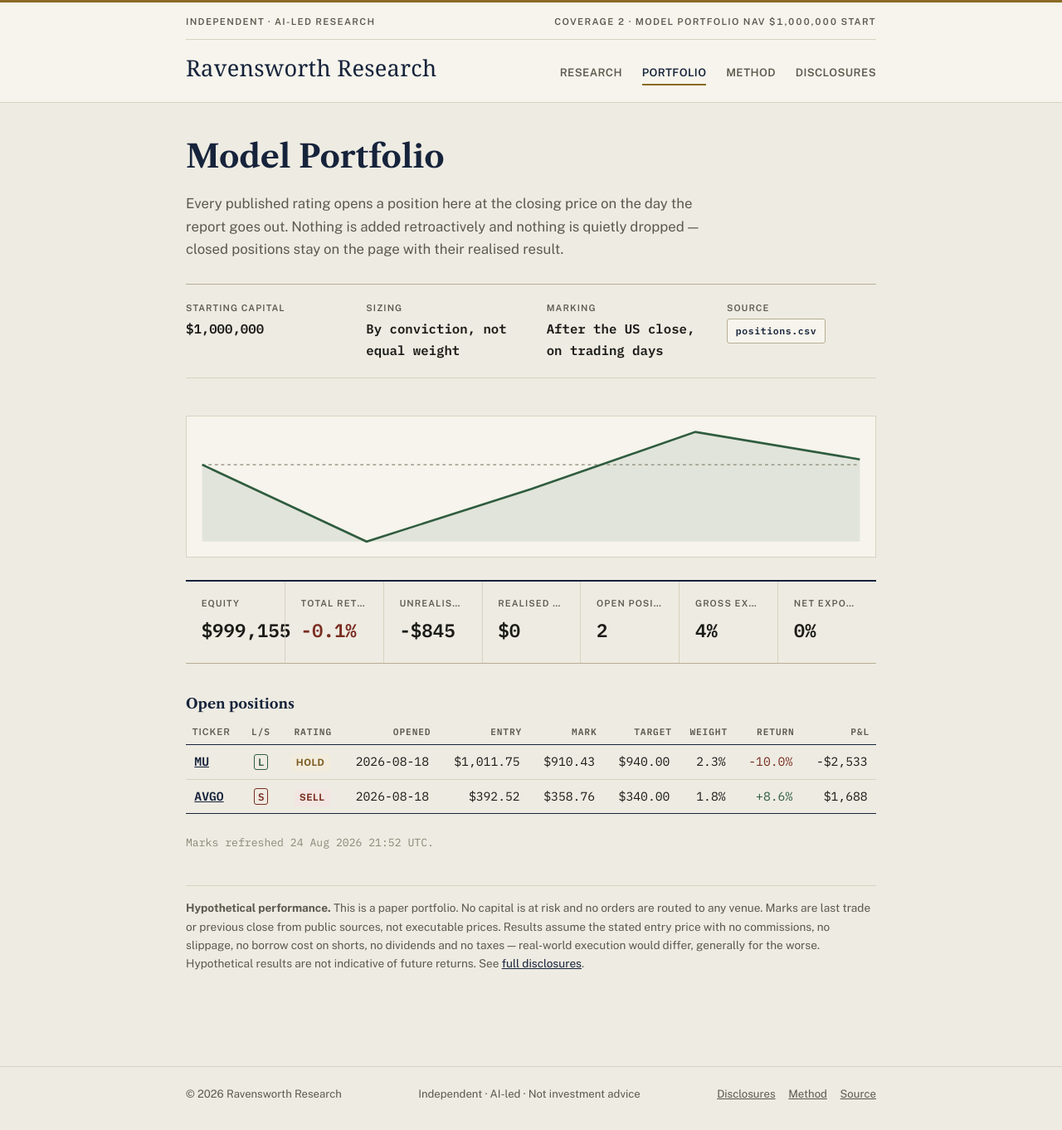
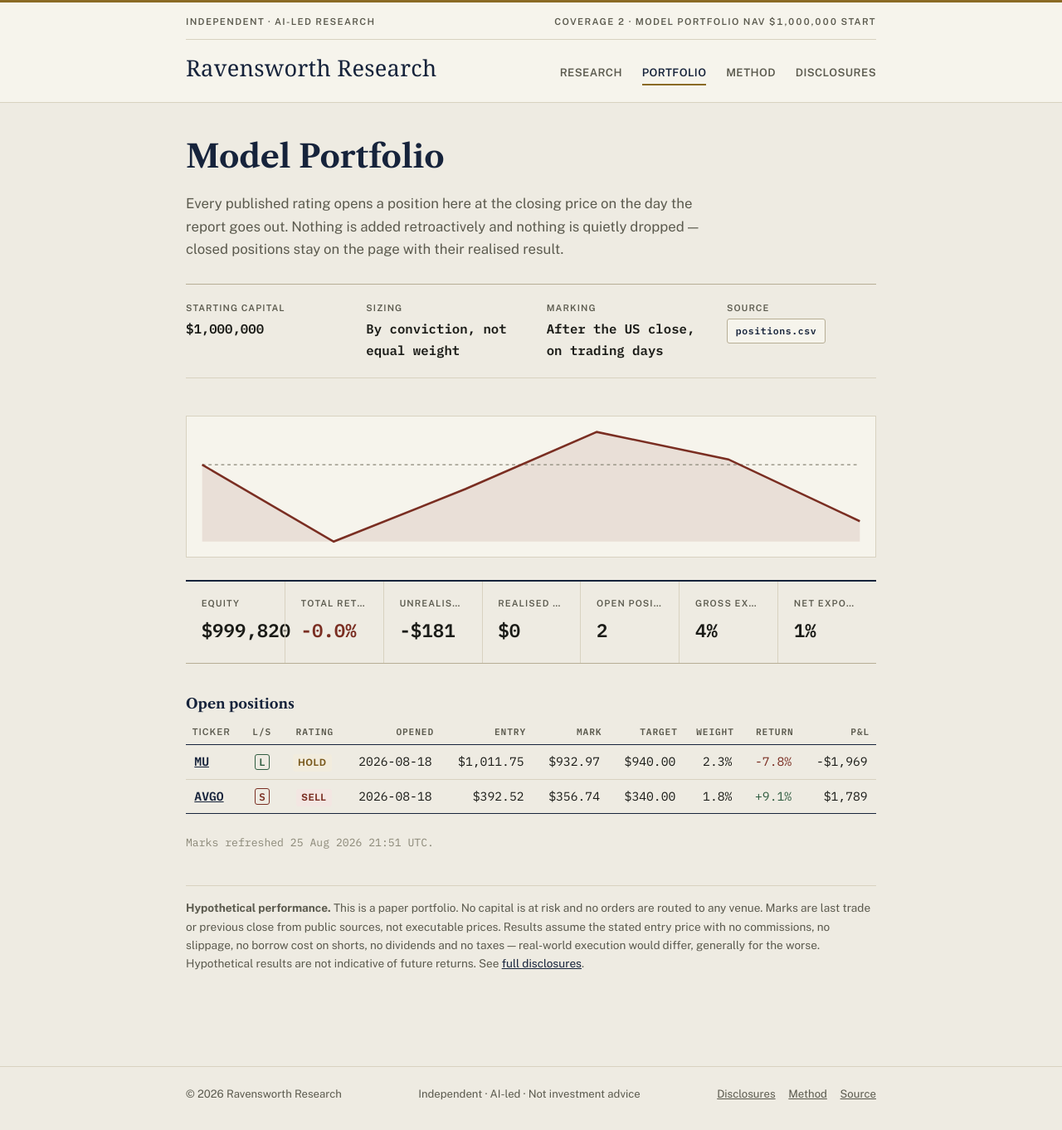
Before and after one commit to ryanrodrigues25200525-svg/ravensworth-research, a Jekyll site: the page built from portfolio.md, in a window 1280 px wide. Shown: the whole page at 83% size. Built offline with Jekyll 4.4.1, drawn with Linux system fonts in a browser that asks for light colours; some web fonts are replaced.

Commit message:
chore: refresh portfolio marks

```diff
--- a/data/equity_curve.csv
+++ b/data/equity_curve.csv
@@ -5,3 +5,4 @@ date,equity
 2026-08-20,1000489.0
 2026-08-21,1000079.25
 2026-08-24,999155.0
+2026-08-25,999819.5
--- a/portfolio.md
+++ b/portfolio.md
@@ -17,22 +17,22 @@ result.</p>
 </dl>
 
 <!-- PORTFOLIO:START -->
-<svg class="equity-curve" viewBox="0 0 640 120" role="img" aria-label="Model portfolio equity curve"><polygon points="8,112 8.0,39.1 164.0,112.0 320.0,62.2 476.0,8.0 632.0,34.0 632,112" fill="#2f5c3f" opacity="0.10"/><line x1="8" y1="39.1" x2="632" y2="39.1" stroke="#8b8878" stroke-width="1" stroke-dasharray="3 3"/><polyline points="8.0,39.1 164.0,112.0 320.0,62.2 476.0,8.0 632.0,34.0" fill="none" stroke="#2f5c3f" stroke-width="2"/></svg>
+<svg class="equity-curve" viewBox="0 0 640 120" role="img" aria-label="Model portfolio equity curve"><polygon points="8,112 8.0,39.1 132.8,112.0 257.6,62.2 382.4,8.0 507.2,34.0 632.0,92.7 632,112" fill="#7a2e22" opacity="0.10"/><line x1="8" y1="39.1" x2="632" y2="39.1" stroke="#8b8878" stroke-width="1" stroke-dasharray="3 3"/><polyline points="8.0,39.1 132.8,112.0 257.6,62.2 382.4,8.0 507.2,34.0 632.0,92.7" fill="none" stroke="#7a2e22" stroke-width="2"/></svg>
 <div class="stat-strip">
-<div class="stat-tile"><span class="stat-label">Equity</span><span class="stat-value">$999,155</span></div>
-<div class="stat-tile"><span class="stat-label">Total return</span><span class="stat-value"><span class="neg">-0.1%</span></span></div>
-<div class="stat-tile"><span class="stat-label">Unrealised P&amp;L</span><span class="stat-value">-$845</span></div>
+<div class="stat-tile"><span class="stat-label">Equity</span><span class="stat-value">$999,820</span></div>
+<div class="stat-tile"><span class="stat-label">Total return</span><span class="stat-value"><span class="neg">-0.0%</span></span></div>
+<div class="stat-tile"><span class="stat-label">Unrealised P&amp;L</span><span class="stat-value">-$181</span></div>
 <div class="stat-tile"><span class="stat-label">Realised P&amp;L</span><span class="stat-value">$0</span></div>
 <div class="stat-tile"><span class="stat-label">Open positions</span><span class="stat-value">2</span></div>
 <div class="stat-tile"><span class="stat-label">Gross exposure</span><span class="stat-value">4%</span></div>
-<div class="stat-tile"><span class="stat-label">Net exposure</span><span class="stat-value">0%</span></div>
+<div class="stat-tile"><span class="stat-label">Net exposure</span><span class="stat-value">1%</span></div>
 </div>
 <h3>Open positions</h3>
 <div class="table-wrap"><table class="ledger"><thead><tr><th>Ticker</th><th>L/S</th><th>Rating</th><th>Opened</th><th>Entry</th><th>Mark</th><th>Target</th><th>Weight</th><th>Return</th><th>P&amp;L</th></tr></thead><tbody>
-<tr><td><a href="{{ '/research/2026-08-18-mu/' | relative_url }}">MU</a></td><td><span class="direction long">L</span></td><td><span class="badge hold">Hold</span></td><td>2026-08-18</td><td>$1,011.75</td><td>$910.43</td><td>$940.00</td><td>2.3%</td><td><span class="neg">-10.0%</span></td><td>-$2,533</td></tr>
-<tr><td><a href="{{ '/research/2026-08-18-avgo/' | relative_url }}">AVGO</a></td><td><span class="direction short">S</span></td><td><span class="badge sell">Sell</span></td><td>2026-08-18</td><td>$392.52</td><td>$358.76</td><td>$340.00</td><td>1.8%</td><td><span class="pos">+8.6%</span></td><td>$1,688</td></tr>
+<tr><td><a href="{{ '/research/2026-08-18-mu/' | relative_url }}">MU</a></td><td><span class="direction long">L</span></td><td><span class="badge hold">Hold</span></td><td>2026-08-18</td><td>$1,011.75</td><td>$932.97</td><td>$940.00</td><td>2.3%</td><td><span class="neg">-7.8%</span></td><td>-$1,969</td></tr>
+<tr><td><a href="{{ '/research/2026-08-18-avgo/' | relative_url }}">AVGO</a></td><td><span class="direction short">S</span></td><td><span class="badge sell">Sell</span></td><td>2026-08-18</td><td>$392.52</td><td>$356.74</td><td>$340.00</td><td>1.8%</td><td><span class="pos">+9.1%</span></td><td>$1,789</td></tr>
 </tbody></table></div>
-<p class="stamp">Marks refreshed 24 Aug 2026 21:52 UTC.</p>
+<p class="stamp">Marks refreshed 25 Aug 2026 21:51 UTC.</p>
 <!-- PORTFOLIO:END -->
 
 <div class="disclaimer">
```
